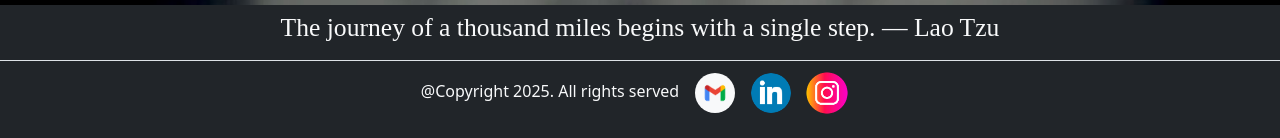
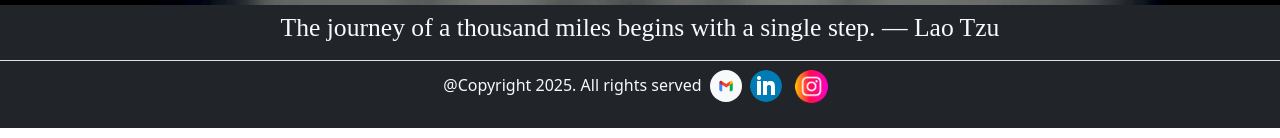
Before and after one commit to dev-teng/mywebpage, a React (Vite) app: page / in a window 1280 px wide. Shown: the part 795-933 px from the top of the page. Built offline with nearby package versions, Linux system fonts and the light colour scheme; a web font is replaced by a local one.

Commit message:
resized social icon

```diff
--- a/src/About.jsx
+++ b/src/About.jsx
@@ -3,7 +3,7 @@ function About () {
   return(
     <div className="d-flex flex-column min-vh-100 aboutBackground">
       <div className="row mt-5 g-0 justify-content-center align-items-center" >
-          <div className="col-12 col-md-6 mt-5">
+          <div className="col-md-6 mt-5">
             <div className="m-5 d-flex justify-content-center">
               <div className="border border-success rounded p-2">
                 <div className="border border-success rounded p-2">
@@ -31,7 +31,7 @@ function About () {
               </div>
             </div>
           </div>
-          <div className="col-12 col-md-6 mb-2">
+          <div className="col-md-6 mb-2">
             <div className="container">
                 <div className="container mt-5 me-5 border border-success rounded d-flex flex-column justify-content-center align-items-center">
                   <h1 className="text-light">Hi I'm VINCENT <span className="text-success">LACERNA</span>👋🏻</h1>
--- a/src/Navbar.jsx
+++ b/src/Navbar.jsx
@@ -55,9 +55,9 @@ function Navbar () {
               </div>
               <div className="col-md-12">
                 <p className="text-light">@Copyright 2025. All rights served
-                  <img className="img-fluid rounded rounded-circle bg-light ms-3 p-2" src={Gmail} style={{width: "2.5rem"}}/>
-                  <img className="img-fluid rounded rounded-circle ms-3 " src={Linkedin} style={{width: "2.5rem"}}/>
-                  <img className="img-fluid rounded rounded-circle ms-1" src={Instagram} style={{width: "4rem"}}/>
+                  <img className="img-fluid rounded rounded-circle bg-light ms-2 p-2" src={Gmail} style={{width: "2rem"}}/>
+                  <img className="img-fluid rounded rounded-circle ms-2 " src={Linkedin} style={{width: "2rem"}}/>
+                  <img className="img-fluid rounded rounded-circle ms-1" src={Instagram} style={{width: "3.2rem"}}/>
                 </p>
               </div>
           </div>
```
